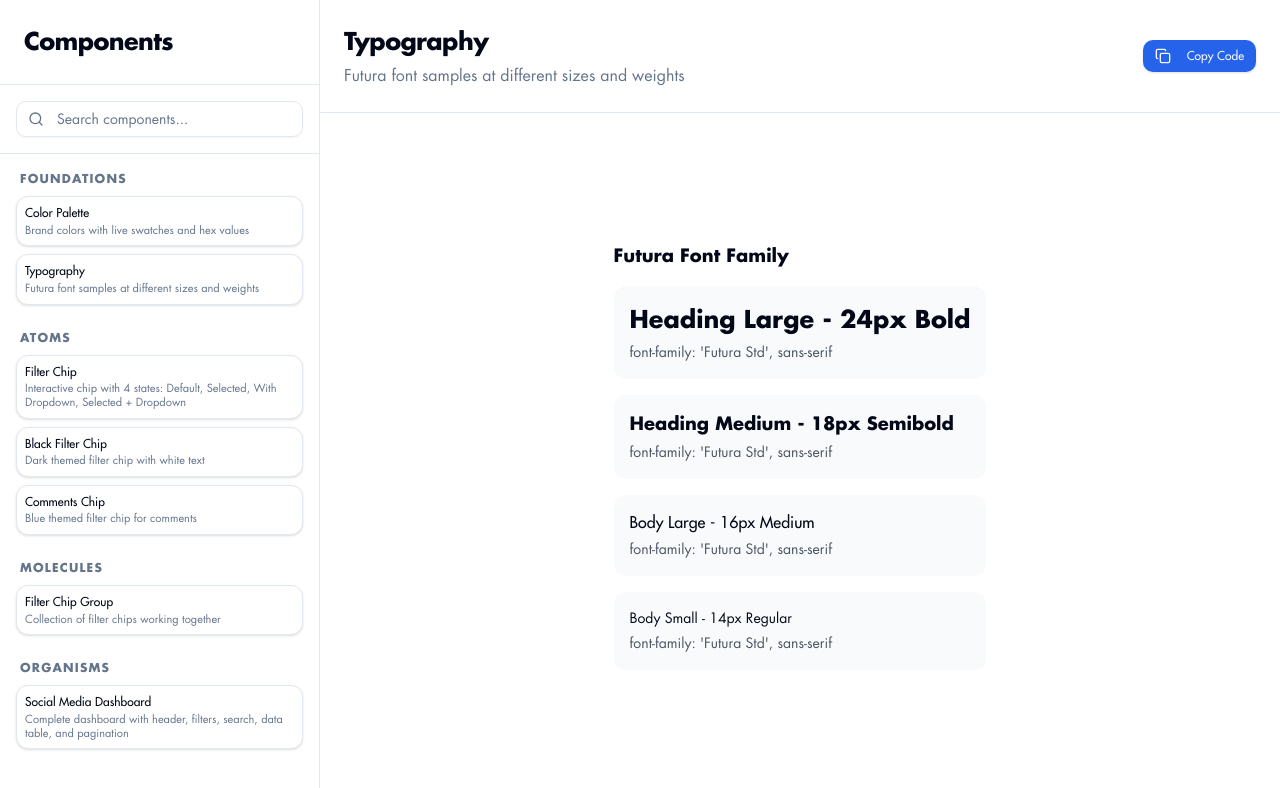
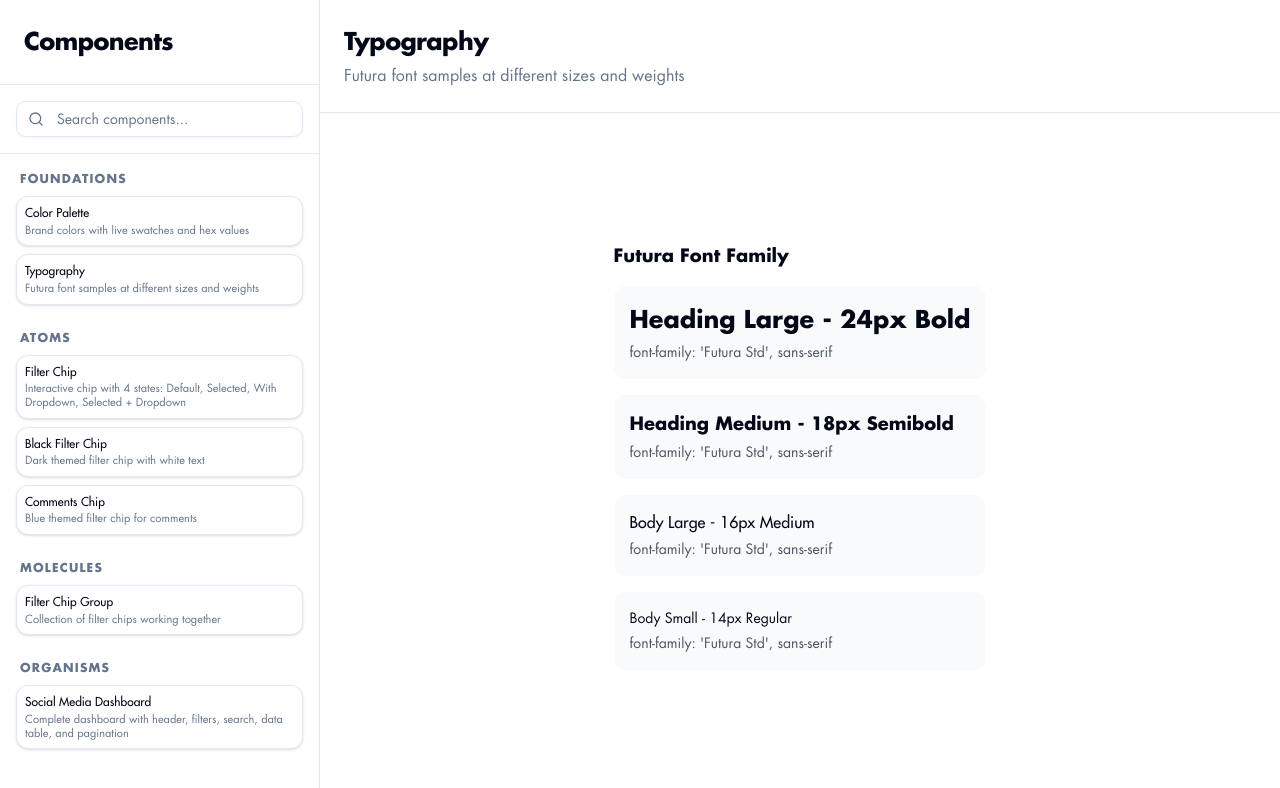
Before and after one commit to rmarti55/componentlibrary, a React (Vite) app: page / in a window 1280 px wide. Both pictures are taken after a click on the element 159 px from the left and 279 px from the top of the page. Shown: the top 788 px of the page. Built offline with nearby package versions, Linux system fonts and the light colour scheme.

Commit message:
Simplify CategoryPreview: remove all state/variant logic, show only first variant preview

```diff
--- a/src/components/CategoryPreview.tsx
+++ b/src/components/CategoryPreview.tsx
@@ -1,50 +1,21 @@
-import { useState } from 'react'
 import { ComponentCategory } from '@/types/Component'
-import { Button } from '@/components/ui/button'
-import { Copy } from 'lucide-react'
 
 interface CategoryPreviewProps {
   category: ComponentCategory
 }
 
 export function CategoryPreview({ category }: CategoryPreviewProps) {
-  const [selectedVariant] = useState(category.variants[0])
-  const [selectedState] = useState(selectedVariant?.states?.[0])
-  const [copied, setCopied] = useState(false)
-
-  const handleCopyCode = async () => {
-    if (selectedVariant?.code) {
-      await navigator.clipboard.writeText(selectedVariant.code)
-      setCopied(true)
-      setTimeout(() => setCopied(false), 2000)
-    }
-  }
-
-  // Only show the preview for the selected variant (no grid, no color palette, no extra)
+  const variant = category.variants[0]
   return (
     <div className="flex flex-col h-full bg-background">
-      {/* Header */}
-      <div className="flex items-center justify-between p-6 border-b">
-        <div>
-          <h2 className="text-2xl font-bold tracking-tight">{selectedVariant.name}</h2>
-          {selectedVariant.description && (
-            <p className="text-muted-foreground mt-1">{selectedVariant.description}</p>
-          )}
-        </div>
-        <div className="flex items-center space-x-3">
-          <Button onClick={handleCopyCode} size="sm" disabled={!selectedVariant?.code}>
-            <Copy className="w-4 h-4 mr-2" />
-            {copied ? 'Copied!' : 'Copy Code'}
-          </Button>
-        </div>
+      <div className="p-6 border-b">
+        <h2 className="text-2xl font-bold tracking-tight">{variant.name}</h2>
+        {variant.description && (
+          <p className="text-muted-foreground mt-1">{variant.description}</p>
+        )}
       </div>
-      {/* Preview */}
       <div className="flex-1 flex items-center justify-center">
-        {selectedState ? (
-          <selectedVariant.component {...selectedState.props} />
-        ) : (
-          <selectedVariant.component />
-        )}
+        <variant.component />
       </div>
     </div>
   )
```
